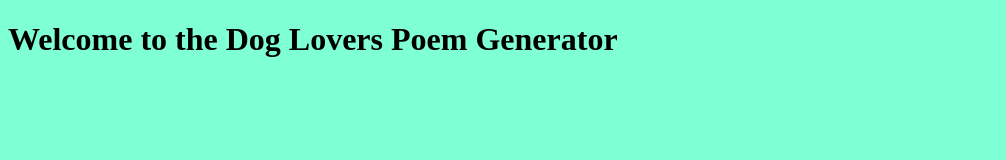
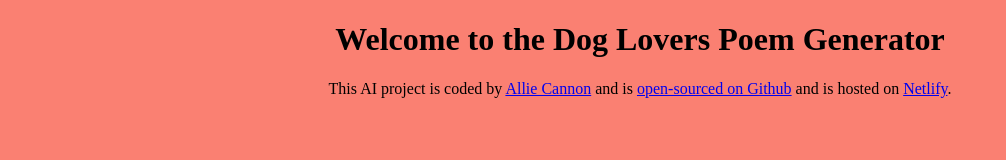
Before and after one commit to allievicky/ai-dog-lover-poem-generator, a plain HTML site: page index.html in a window 1280 px wide. Shown: the whole page, without its empty margins (0-1006 px from the left). Drawn offline with Linux system fonts and the light colour scheme.

Commit message:
added footer

```diff
--- a/index.html
+++ b/index.html
@@ -9,6 +9,9 @@
 <body>
   <h1>Welcome to the Dog Lovers Poem Generator</h1>
 
+  <footer>
+    This AI project is coded by <a href="https://github.com/allievicky" target="_blank">Allie Cannon</a> and is <a href="https://github.com/allievicky/ai-dog-lover-poem-generator" target="_blank">open-sourced on Github</a> and is hosted on <a href="https://ai-dog-lover-poem-generator.netlify.app/" target="_blank">Netlify</a>.
+  </footer>
   <script src="src/index.js"></script>
 </body>
 </html>
--- a/src/style.css
+++ b/src/style.css
@@ -1,3 +1,4 @@
 body {
-  background: aquamarine;
+  text-align: center;
+  background: salmon;
 }
```
